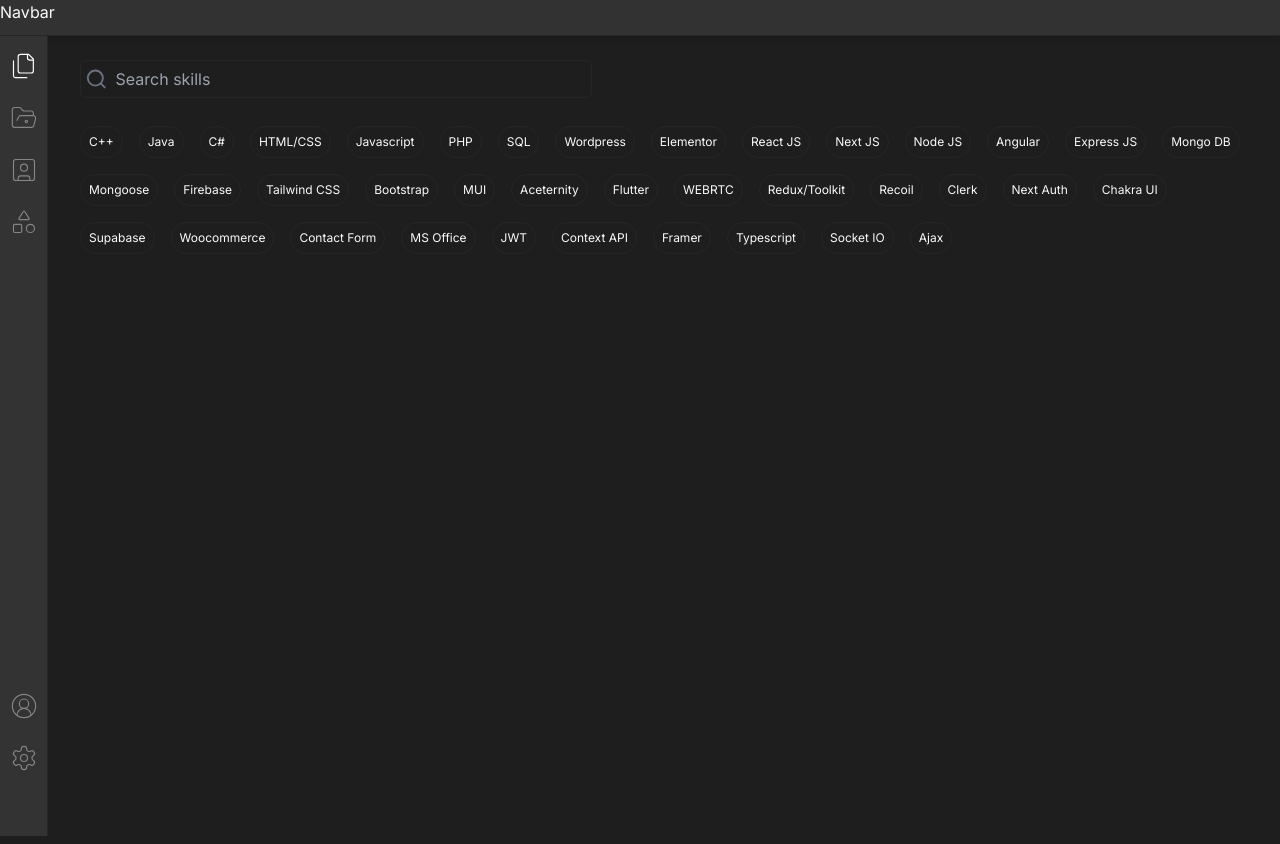
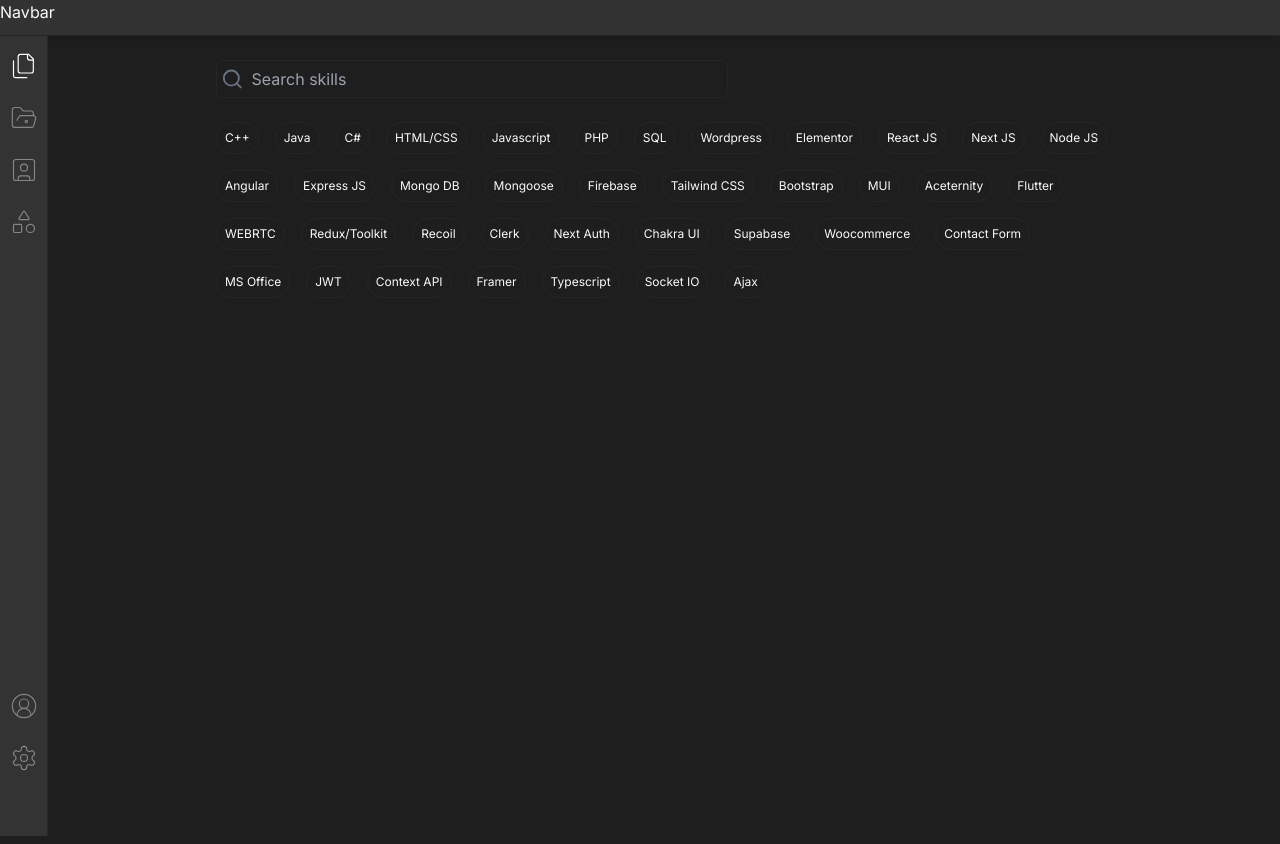
Before and after one commit to aziz-codes/azizcodes, a Next.js app: page /skills in a window 1280 px wide. Built offline with nearby package versions, Linux system fonts and the light colour scheme.

Commit message:
filterable skills page

```diff
--- a/app/(about)/skills/page.tsx
+++ b/app/(about)/skills/page.tsx
@@ -2,6 +2,7 @@
 import React, { useMemo, useState } from "react";
 import { Search } from "lucide-react";
 import { skills } from "@/constants/skills";
+
 const Skills = () => {
   const [input, setInput] = useState("");
 
@@ -12,7 +13,9 @@
   }, [input]);
 
   return (
-    <div className="mt-2 flex min-h-screen space-y-1 py-4 px-4 flex-col gap-6">
+    <div className="mt-2 flex min-h-screen space-y-1 py-4 px-4 justify-center">
+      <div className="w-full max-w-4xl flex flex-col gap-6">
+        <div className="flex items-center justify-between">
           <div className="border flex w-full max-w-lg py-1.5 px-1 space-x-2 rounded-md items-center">
             <Search className="text-gray-500" />
             <input
@@ -21,6 +24,7 @@
               className="outline-none w-full bg-transparent"
               onChange={(e) => setInput(e.target.value)}
             />
+          </div>
         </div>
         <div className="flex flex-wrap gap-4 ">
           {filteredSkills.map((skill) => (
@@ -33,6 +37,7 @@
           ))}
         </div>
       </div>
+    </div>
   );
 };
 
```
Lines whose indentation alone changed are shown as unchanged.
